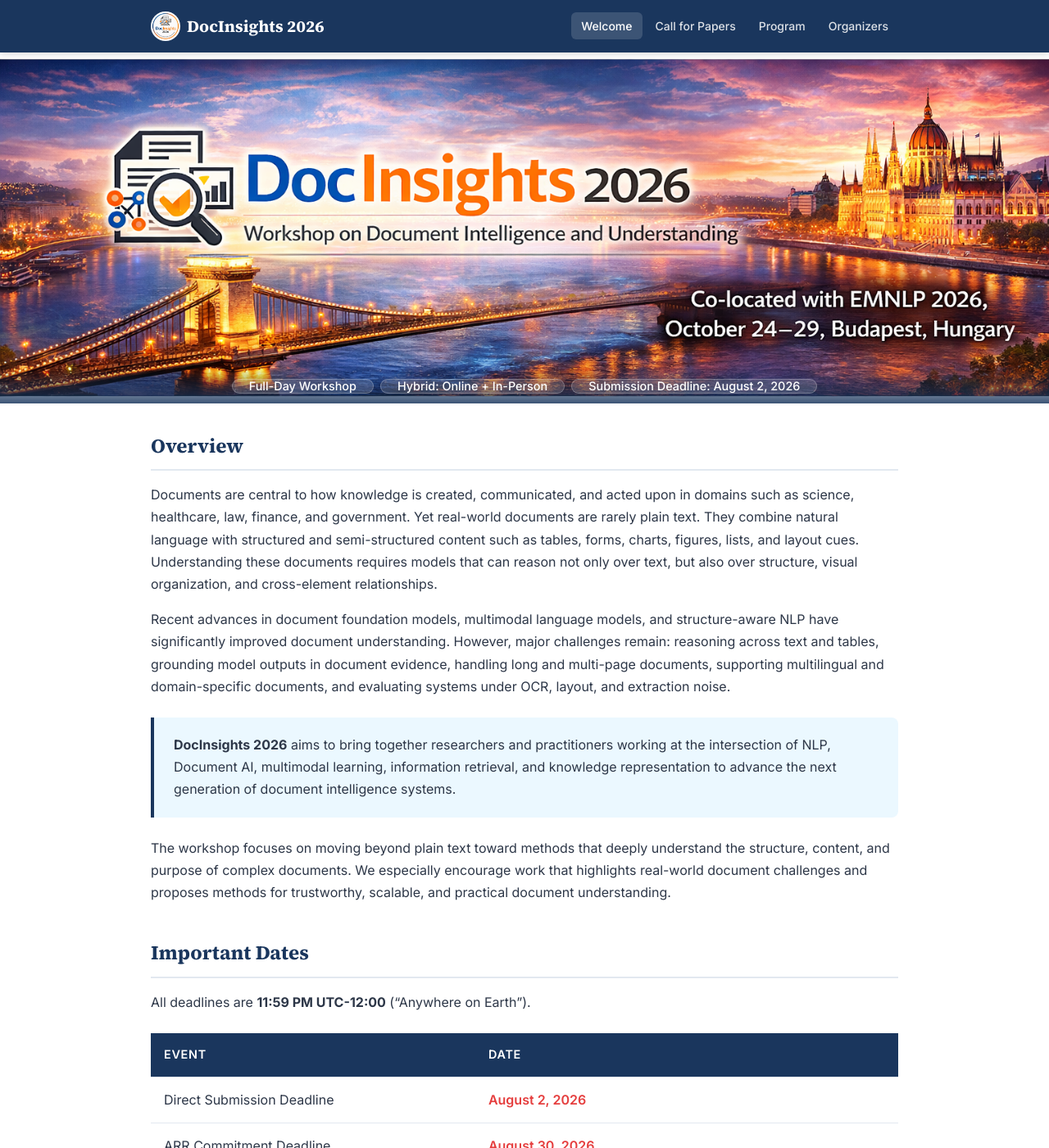
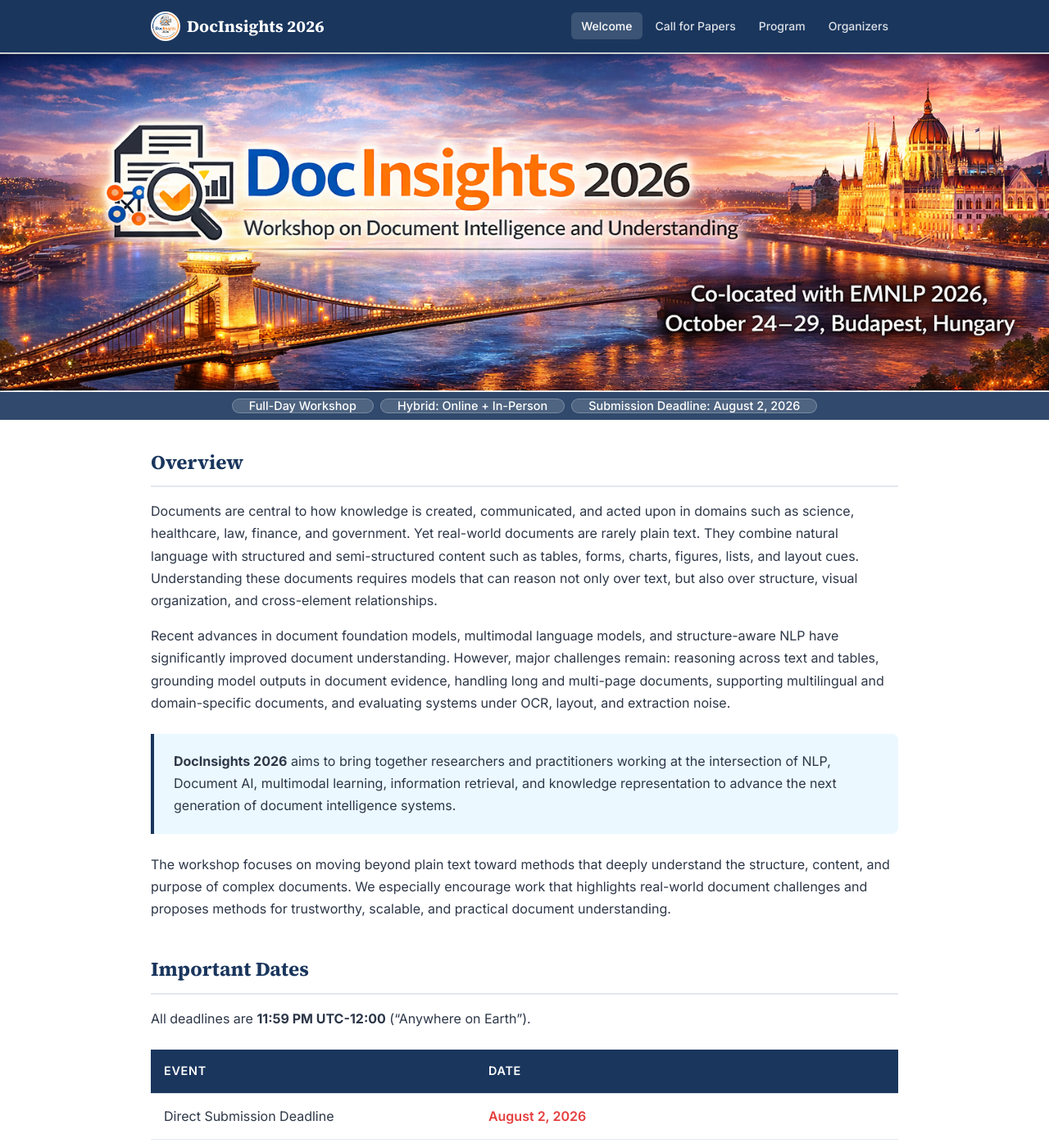
Before and after one commit to docinsights-workshop/docinsights-2026, a Jekyll site: the page built from index.md, in a window 1280 px wide and 1400 px high. Shown: the whole window at 82% size. Built offline with Jekyll 4.4.1, drawn with Linux system fonts in a browser that asks for light colours.

Commit message:
Crop banner tight and position badges on bottom strip

```diff
--- a/assets/css/style.css
+++ b/assets/css/style.css
@@ -142,8 +142,8 @@
   justify-content: center;
   flex-wrap: wrap;
   gap: 0.5rem;
-  padding: 0.75rem 1rem;
-  background: linear-gradient(transparent, rgba(26, 54, 93, 0.85));
+  padding: 0.5rem 1rem;
+  background: rgba(26, 54, 93, 0.9);
 }
 
 .hero-meta {
```
Also changed, not shown: assets/images/banner_cover_photo.png.
